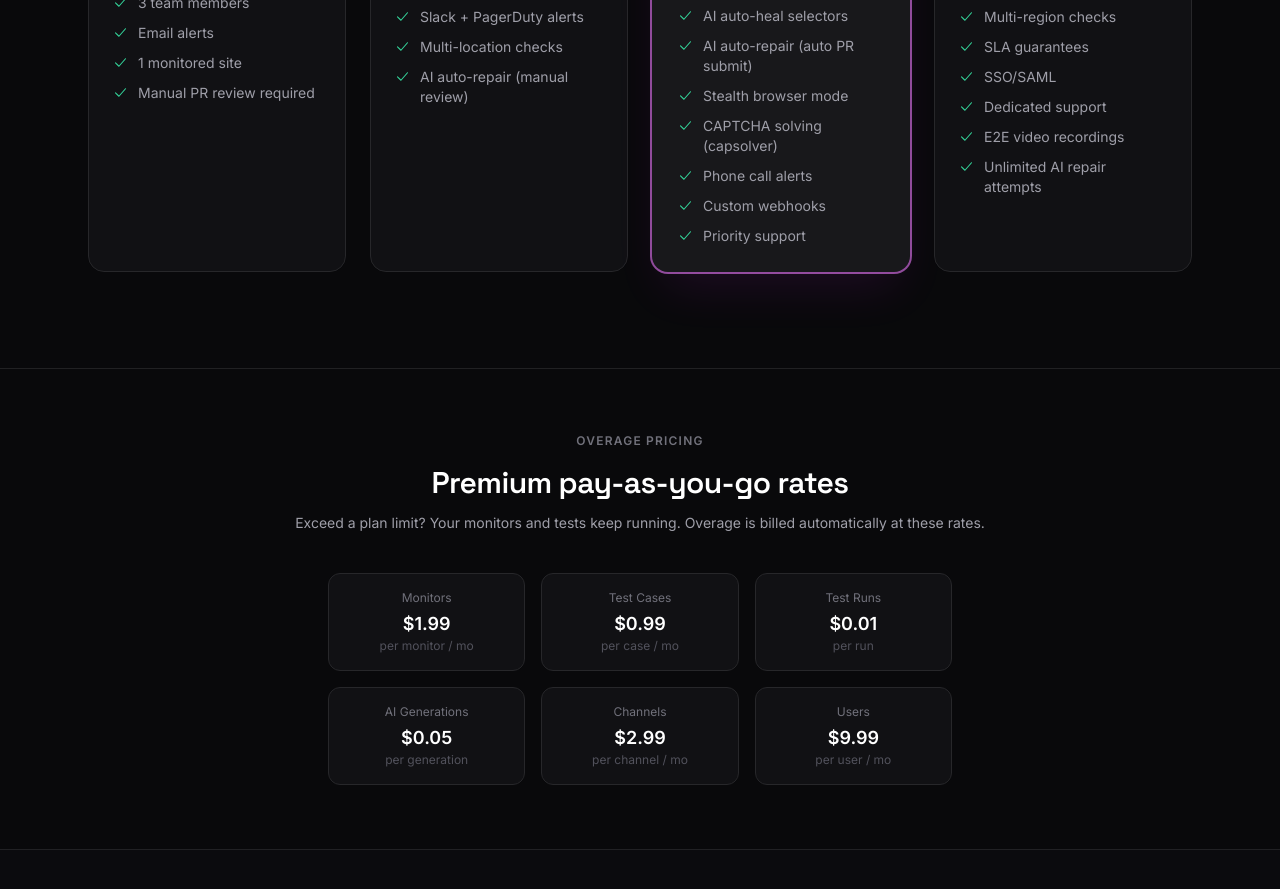
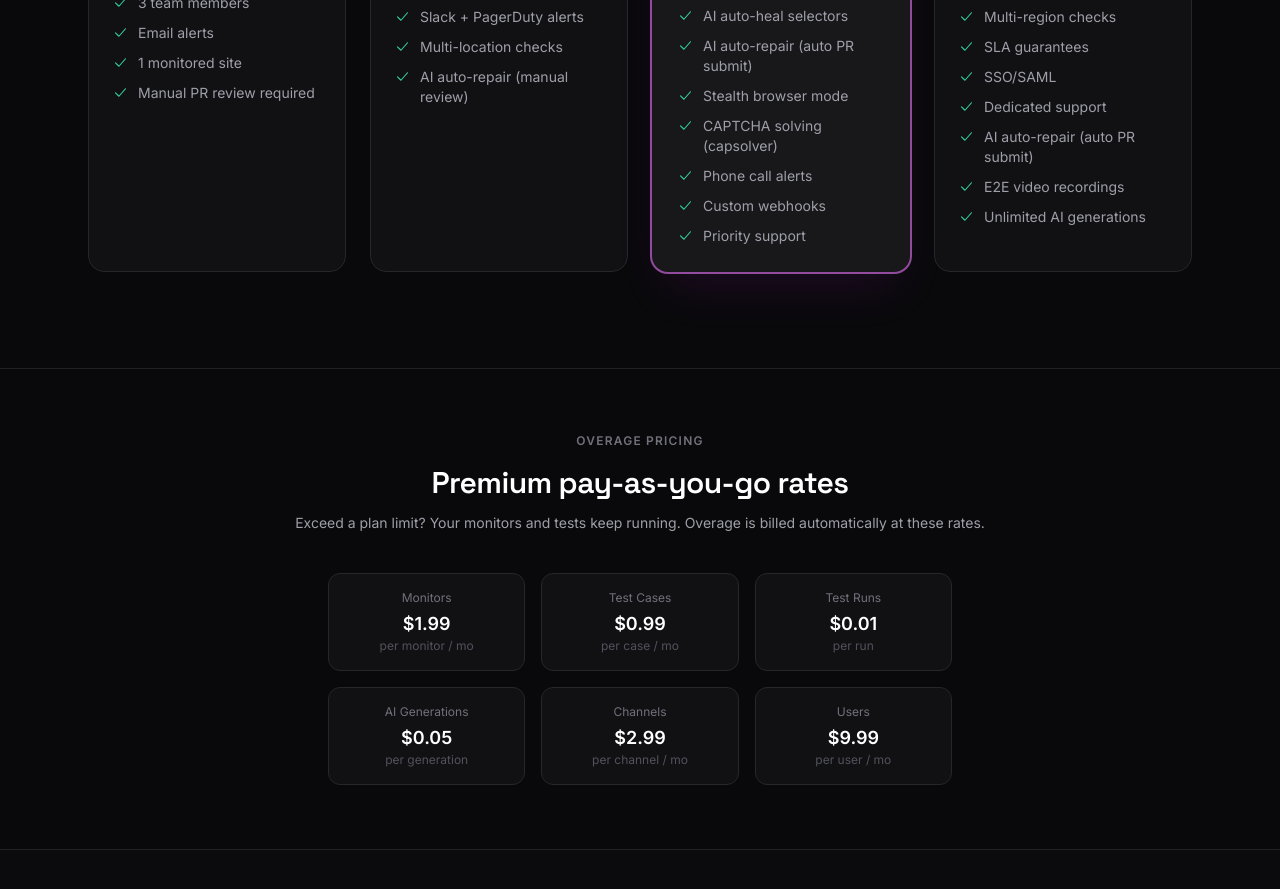
Before and after one commit to ColeFusion-Consulting/fusionpulse, an Astro site in the folder packages/marketing/: page /pricing in a window 1280 px wide. Shown: the part 870-1759 px from the top of the page. Built offline with nearby package versions, Linux system fonts and the light colour scheme; Astro itself is replaced by a stand-in of ours.

Commit message:
Update pricing, fix marketing claims

```diff
--- a/packages/marketing/src/pages/pricing.astro
+++ b/packages/marketing/src/pages/pricing.astro
@@ -80,8 +80,9 @@ const plans = [
       'SLA guarantees',
       'SSO/SAML',
       'Dedicated support',
+      'AI auto-repair (auto PR submit)',
       'E2E video recordings',
-      'Unlimited AI repair attempts',
+      'Unlimited AI generations',
     ],
   },
 ];
```
